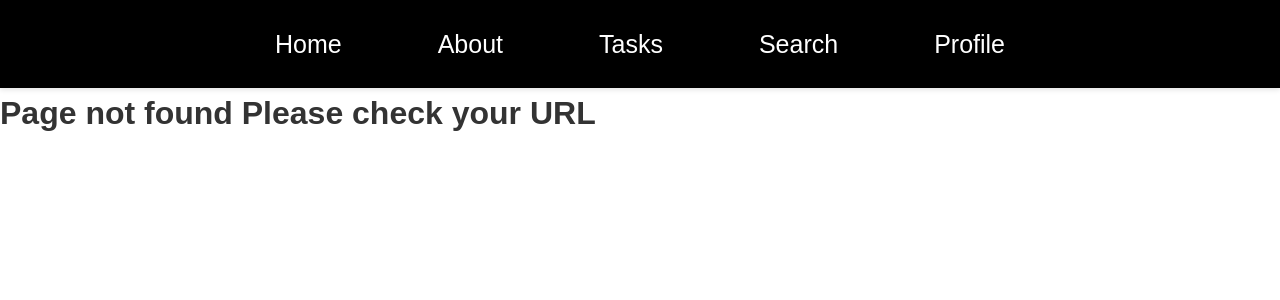
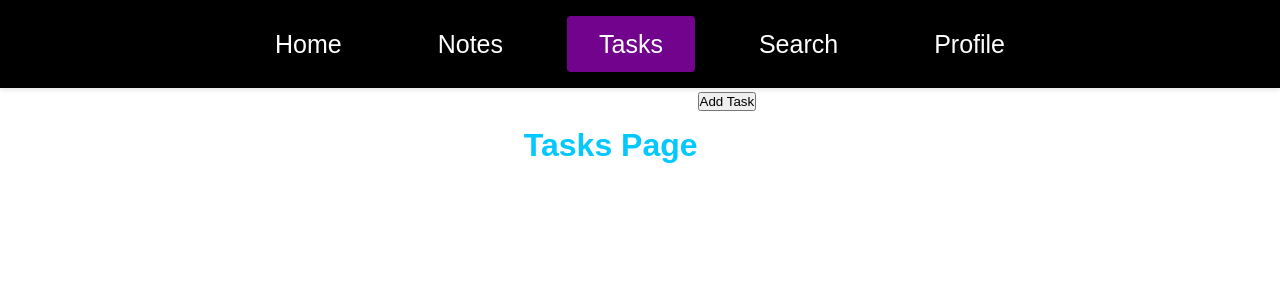
Before and after one commit to Ajai-L16/assignment-tracking, a React (Create React App) app: page /tasks in a window 1280 px wide. Before the commit this address had no page. Shown: the top 300 px of the page. Built offline with nearby package versions, Linux system fonts and the light colour scheme.

Commit message:
2nd commit

```diff
--- a/src/App.css
+++ b/src/App.css
@@ -43,11 +43,11 @@ body {
 }
 
 .links a:hover {
-  background-color:#c7058d;
+  background: linear-gradient(180deg, rgb(199, 5, 141), rgb(113, 3, 141));
 }
 
 .links a.active {
-  background-color:  #71038d;
+  background-color:  rgb(113, 3, 141);
 }
 
 /* Page Content */
@@ -84,3 +84,25 @@ body {
     padding: 1rem;
   }
 }
+
+.home_h1 {
+  text-align: center;
+  color: rgb(4, 200, 255);
+  margin-top: 2rem;
+}
+
+.home-container {
+  display: flex;
+  justify-content: center;
+}
+
+.tasks-container {
+  display: flex;
+  justify-content: center;
+}
+
+.tasks-h1 {
+  text-align: center;
+  color: rgb(4, 200, 255);
+  margin-top: 2rem;
+}
--- a/src/Common/Header.js
+++ b/src/Common/Header.js
@@ -4,8 +4,8 @@ function Header() {
     <header className='header'>
         <div className='links'>
           <NavLink to={"/"}>Home</NavLink>
-          <NavLink to={"/about"}>About</NavLink>
-          <NavLink to={"/cart"}>Tasks</NavLink>
+          <NavLink to={"/notes"}>Notes</NavLink>
+          <NavLink to={"/tasks"}>Tasks</NavLink>
           <NavLink to={"/search"}>Search</NavLink>
           <NavLink to={"/profile"}>Profile</NavLink>
         </div>
--- a/src/Pages/About.js
+++ /dev/null
@@ -1,4 +0,0 @@
-function About() {
-  return <h1>About Page</h1>;
-}
-export default About;
--- a/src/Pages/Cart.js
+++ /dev/null
@@ -1,4 +0,0 @@
-function Cart() {
-  return <h1>Tasks Page</h1>;
-}
-export default Cart;
--- a/src/Pages/Home.js
+++ b/src/Pages/Home.js
@@ -2,6 +2,10 @@ import React from 'react';
 import '../Styles/Home.css';
 
 function Home() {
-  return <h1>Home Page</h1>;
+  return (
+  <div className='home-container'>
+    <h1 className='home_h1'>Home Page</h1>
+  </div>
+  );
 }
 export default Home;
--- /dev/null
+++ b/src/Pages/Notes.js
@@ -0,0 +1,7 @@
+function Notes() {
+  return (
+  <h1 className="">Notes Page</h1>
+
+  );
+}
+export default Notes;
--- /dev/null
+++ b/src/Pages/Tasks.js
@@ -0,0 +1,11 @@
+function Tasks() {
+  return (
+  <div className='tasks-container'>
+    <h1 className="tasks-h1">Tasks Page</h1>
+    <div className='tasks-addTasks'>
+      <button className='tasks-button'>Add Task</button>
+    </div>
+  </div>
+  );
+}
+export default Tasks;
```
Also changed, not shown: src/index.js (+11 -6 lines).
